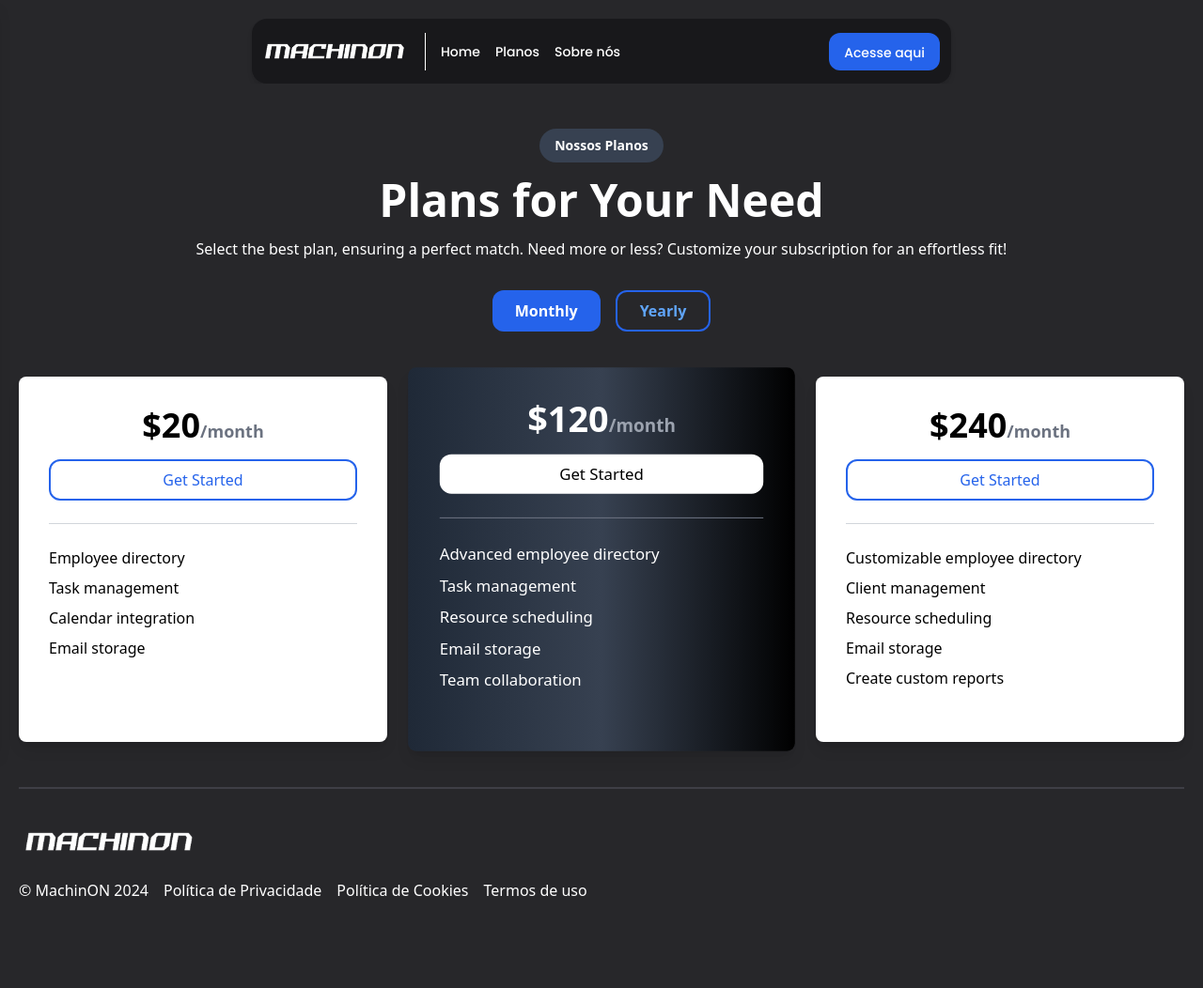
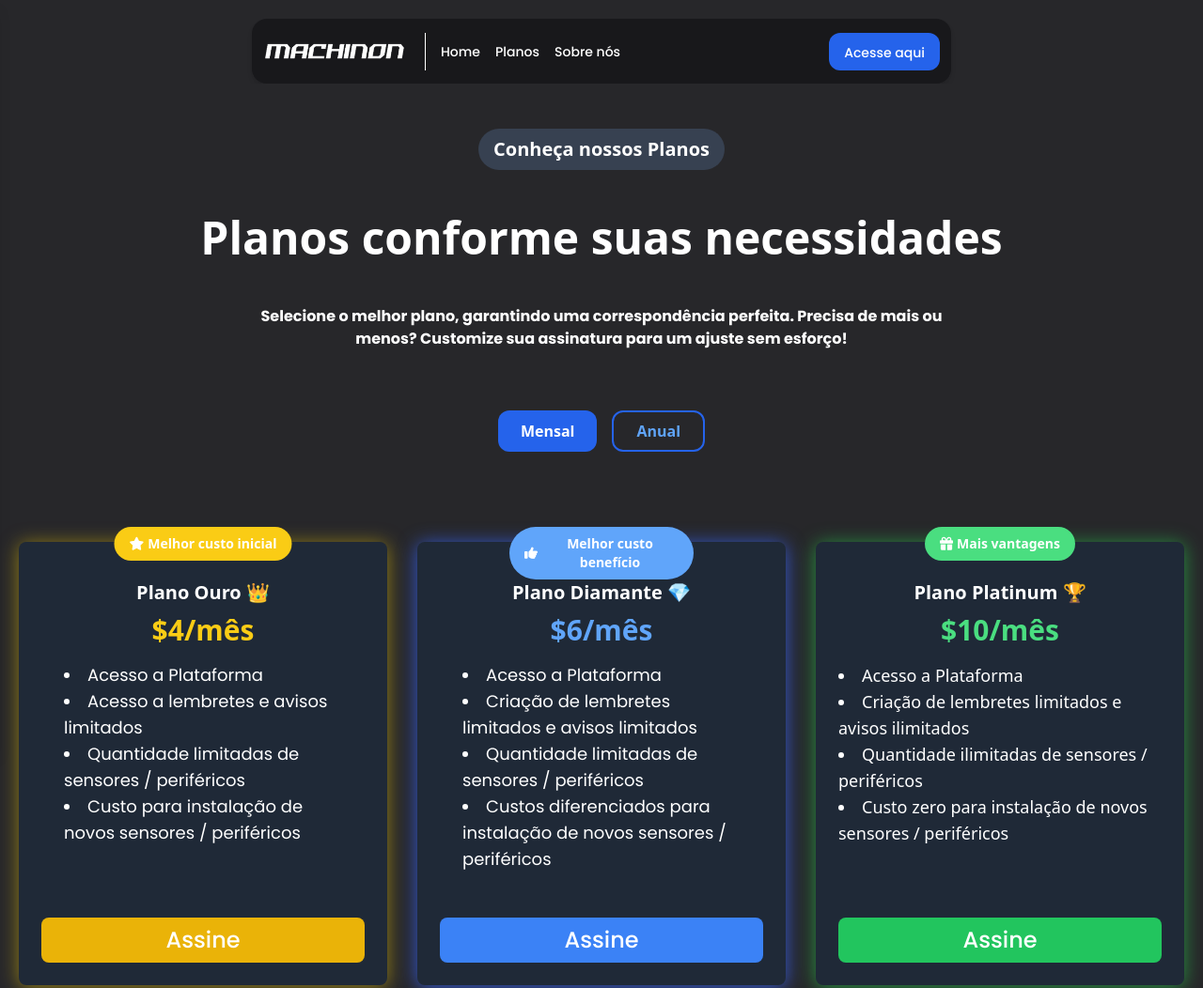
Before and after one commit to machinontcc/machinonWebSite, a plain HTML site: page planos.html in a window 1280 px wide. Shown: the top 1052 px of the page at 94% size. Before the commit the page ends 1004 px from the top, so only its background shows below. Drawn offline with nearby package versions, Linux system fonts and the light colour scheme.

Commit message:
Mudanças nos planos

```diff
--- a/planos.html
+++ b/planos.html
@@ -65,106 +65,105 @@
             </a>
         </div>
     </div>
-
     <!-- Seção de Planos -->
     <section class="py-12 bg-zinc-800 text-white">
         <div class="container mx-auto text-center">
 
             <!-- Etiqueta redonda "Nossos Planos" -->
-            <div class="flex justify-center mb-4">
-                <div class="rounded-full bg-gray-700 text-white px-4 py-2 text-sm font-bold">
-                    Nossos Planos
+            <div class="flex justify-center mb-12">
+                <div class="rounded-full bg-gray-700 text-white px-4 py-2 text-xl font-bold">
+                    Conheça nossos Planos
                 </div>
             </div>
 
             <!-- Título Principal -->
-            <h2 class="text-3xl md:text-5xl font-bold mb-4">Plans for Your Need</h2>
-            <p class="text-sm md:text-base mb-8">
-                Select the best plan, ensuring a perfect match. Need more or less? Customize your subscription for an
-                effortless fit!
+            <h2 class="text-3xl md:text-5xl font-bold mb-12">Planos conforme suas necessidades</h2>
+            <p class="text-2xl poppins-bold md:text-base mb-16 w-3/5 mx-auto">
+                Selecione o melhor plano, garantindo uma correspondência perfeita. Precisa de mais ou menos? Customize
+                sua assinatura para um ajuste sem esforço!
             </p>
 
             <!-- Botões de troca (Mensal/Anual) -->
-            <div class="flex justify-center space-x-4 mb-12">
-                <button class="px-6 py-2 font-bold text-white bg-blue-600 rounded-xl hover:bg-blue-700">Monthly</button>
+            <div class="flex justify-center space-x-4 mb-24">
+                <button class="px-6 py-2 font-bold text-white bg-blue-600 rounded-xl hover:bg-blue-700">Mensal</button>
                 <button
-                    class="px-6 py-2 font-bold text-blue-400 bg-transparent border-2 border-blue-600 rounded-xl hover:bg-blue-700 hover:text-white transition-all">Yearly</button>
+                    class="px-6 py-2 font-bold text-blue-400 bg-transparent border-2 border-blue-600 rounded-xl hover:bg-blue-700 hover:text-white transition-all">Anual</button>
             </div>
 
             <!-- Seção de Cards de Planos -->
             <div class="grid grid-cols-1 md:grid-cols-3 gap-8">
-
-                <!-- Card Básico -->
-                <div class="bg-white text-black rounded-lg shadow-lg p-8 flex flex-col items-center">
-                    <!-- Preço -->
-                    <p class="text-4xl font-bold mb-4">$20<span class="text-lg text-gray-500">/month</span></p>
-
-                    <!-- Botão -->
+                <!-- Plano Ouro -->
+                <div class="relative bg-gray-800 rounded-lg p-6 shadow-lg transition-shadow duration-300 flex flex-col"
+                    style="box-shadow: 0 2px 20px rgba(255, 215, 0, 0.5);">
+                    <div class="absolute -top-4 left-1/2 transform -translate-x-1/2">
+                        <div
+                            class="rounded-full bg-yellow-400 text-white px-4 py-2 text-sm font-bold flex items-center">
+                            <i class="fas fa-star mr-1"></i> Melhor custo inicial
+                        </div>
+                    </div>
+                    <h2 class="text-xl font-bold mb-2 text-center mt-4">Plano Ouro 👑</h2>
+                    <h3 class="text-3xl font-bold mb-4 text-yellow-400 text-center"><span>$4</span>/mês</h3>
+                    <ul class="list-disc list-inside mb-4 text-left flex-grow text-lg poppins-regular ml-6 mr-6">
+                        <li>Acesso a Plataforma</li>
+                        <li>Acesso a lembretes e avisos limitados</li>
+                        <li>Quantidade limitadas de sensores / periféricos</li>
+                        <li>Custo para instalação de novos sensores / periféricos</li>
+                    </ul>
                     <button
-                        class="w-full px-4 py-2 bg-transparent border-2 border-blue-600 text-blue-600 rounded-xl hover:bg-blue-600 hover:text-white mb-6">Get
-                        Started</button>
-
-                    <!-- Linha Horizontal -->
-                    <hr class="w-full border-gray-300 mb-6" />
-
-                    <!-- Features (Lista) -->
-                    <ul class="mb-6 space-y-2 text-left w-full">
-                        <li>Employee directory</li>
-                        <li>Task management</li>
-                        <li>Calendar integration</li>
-                        <li>Email storage</li>
-                    </ul>
+                        class="w-full py-2 bg-yellow-500 text-white rounded-lg hover:bg-yellow-600 transition-colors text-2xl poppins-medium mt-8">Assine
+                    </button>
                 </div>
 
-                <!-- Card Enterprise (Destaque) -->
-                <div
-                    class="bg-gradient-to-r from-gray-800 via-gray-700 to-black text-white rounded-lg shadow-lg p-8 flex flex-col items-center transform scale-105">
-                    <!-- Preço -->
-                    <p class="text-4xl font-bold mb-4">$120<span class="text-lg text-gray-400">/month</span></p>
-
-                    <!-- Botão -->
-                    <button class="w-full px-4 py-2 bg-white text-black rounded-xl hover:bg-gray-200 mb-6">Get
-                        Started</button>
-
-                    <!-- Linha Horizontal -->
-                    <hr class="w-full border-gray-500 mb-6" />
-
-                    <!-- Features (Lista) -->
-                    <ul class="mb-6 space-y-2 text-left w-full">
-                        <li>Advanced employee directory</li>
-                        <li>Task management</li>
-                        <li>Resource scheduling</li>
-                        <li>Email storage</li>
-                        <li>Team collaboration</li>
+                <!-- Plano Diamante -->
+                <div class="relative bg-gray-800 rounded-lg p-6 shadow-lg transition-shadow duration-300 flex flex-col"
+                    style="box-shadow: 0 2px 20px rgba(52, 91, 219, 0.945);">
+                    <div class="absolute -top-4 left-1/2 transform -translate-x-1/2">
+                        <div class="rounded-full bg-blue-400 text-white px-4 py-2 text-sm font-bold flex items-center">
+                            <i class="fas fa-thumbs-up mr-1"></i> Melhor custo benefício
+                        </div>
+                    </div>
+                    <h2 class="text-xl font-bold mb-2 text-center  mt-4">Plano Diamante 💎</h2>
+                    <h3 class="text-3xl font-bold mb-4 text-blue-400 text-center"><span>$6</span>/mês</h3>
+                    <ul class="list-disc list-inside mb-4 text-left flex-grow text-lg poppins-regular ml-6 mr-6">
+                        <li>Acesso a Plataforma</li>
+                        <li>Criação de lembretes limitados e avisos limitados</li>
+                        <li>Quantidade limitadas de sensores / periféricos</li>
+                        <li>Custos diferenciados para instalação de novos sensores / periféricos</li>
                     </ul>
+                    <button
+                        class="w-full py-2 bg-blue-500 text-white rounded-lg hover:bg-blue-600 transition-colors text-2xl poppins-medium mt-8">Assine
+                    </button>
                 </div>
 
-                <!-- Card Business -->
-                <div class="bg-white text-black rounded-lg shadow-lg p-8 flex flex-col items-center">
-                    <!-- Preço -->
-                    <p class="text-4xl font-bold mb-4">$240<span class="text-lg text-gray-500">/month</span></p>
+                <!-- Plano Platinum -->
+                <div class="relative bg-gray-800 rounded-lg p-6 shadow-lg transition-shadow duration-300 flex flex-col"
+                    style="box-shadow: 0 2px 20px rgba(40, 167, 70, 0.836);">
+                    <div class="absolute -top-4 left-1/2 transform -translate-x-1/2">
+                        <div class="rounded-full bg-green-400 text-white px-4 py-2 text-sm font-bold flex items-center">
+                            <i class="fas fa-gift mr-1"></i> Mais vantagens
+                        </div>
+                    </div>
+                    <h2 class="text-xl font-bold mb-2 text-center  mt-4">Plano Platinum 🏆</h2>
+                    <h3 class="text-3xl font-bold mb-4 text-green-400 text-center"><span>$10</span>/mês</h3>
+                    <ul class="list-disc list-inside mb-4 text-left flex-grow text-lg">
+                        <li>Acesso a Plataforma</li>
+                        <li>Criação de lembretes limitados e avisos ilimitados</li>
+                        <li>Quantidade ilimitadas de sensores / periféricos</li>
+                        <li>Custo zero para instalação de novos sensores / periféricos</li>
+                    </ul>
+                    <button
+                        class="w-full py-2 bg-green-500 text-white rounded-lg hover:bg-green-600 transition-colors text-2xl poppins-medium">Assine
+                    </button>
+                </div>
+            </div>
 
-                    <!-- Botão -->
-                    <button
-                        class="w-full px-4 py-2 bg-transparent border-2 border-blue-600 text-blue-600 rounded-xl hover:bg-blue-600 hover:text-white mb-6">Get
-                        Started</button>
 
-                    <!-- Linha Horizontal -->
-                    <hr class="w-full border-gray-300 mb-6" />
 
-                    <!-- Features (Lista) -->
-                    <ul class="mb-6 space-y-2 text-left w-full">
-                        <li>Customizable employee directory</li>
-                        <li>Client management</li>
-                        <li>Resource scheduling</li>
-                        <li>Email storage</li>
-                        <li>Create custom reports</li>
-                    </ul>
-                </div>
-
-            </div>
         </div>
     </section>
+
+
+
 
 
     <!-- Rodapé -->
```
Also changed, not shown: sobreNos.html (+6 -7 lines).
